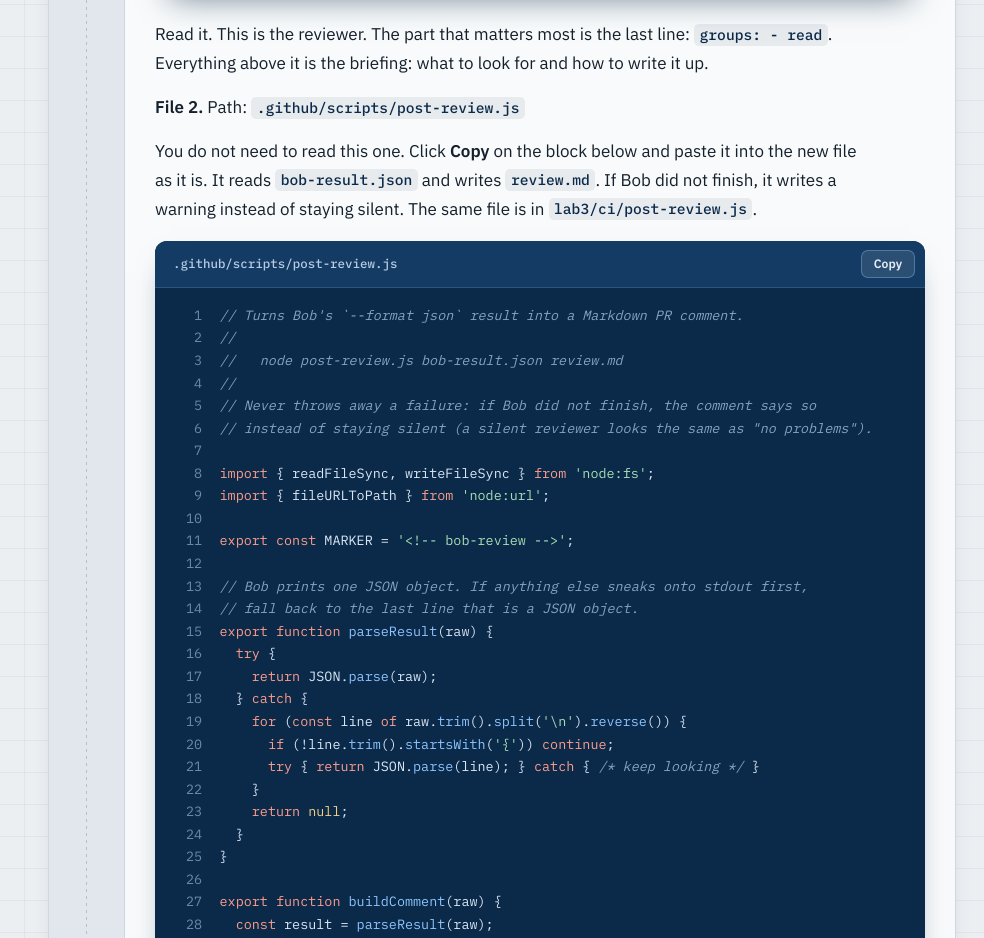
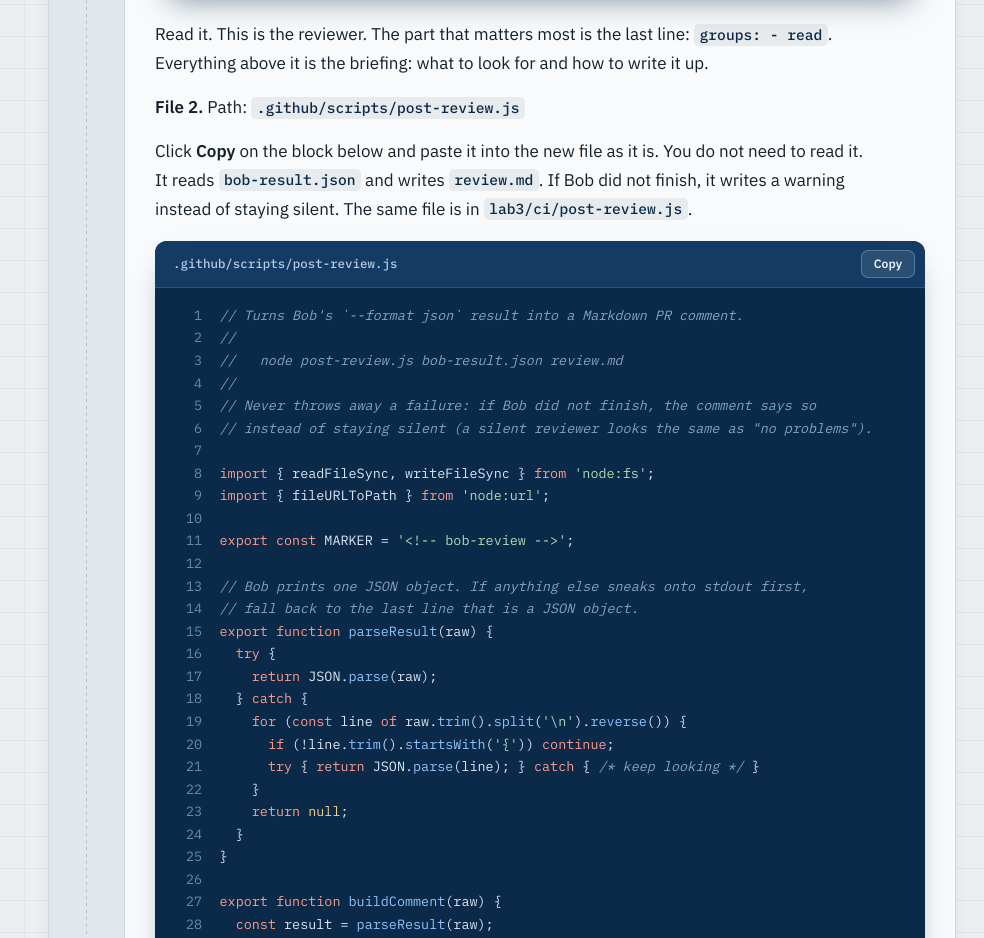
Before and after one commit to hagsmand/sgh-workshop, a plain HTML site: page site/lab-3.html in a window 1280 px wide. Shown: the part 4060-4998 px from the top of the page, without its empty margins (296-1280 px from the left). Drawn offline with Linux system fonts and the light colour scheme.

Commit message:
fix Lab3.3

```diff
--- a/site/lab-3.html
+++ b/site/lab-3.html
@@ -509,7 +509,7 @@ a.ext:hover .last::after, a.ext:hover:not(:has(.last))::after { opacity: 1; }
 </span><span class="l">      <span class="tk-p">- </span><span class="tk-s">read</span></span></code></pre></div>
 <p>Read it. This is the reviewer. The part that matters most is the last line: <code>groups: - read</code>. Everything above it is the briefing: what to look for and how to write it up.</p>
 <p><b>File 2.</b> Path: <code>.github/scripts/post-review.js</code></p>
-<p>You do not need to read this one. Click <b>Copy</b> on the block below and paste it into the new file as it is. It reads <code>bob-result.json</code> and writes <code>review.md</code>. If Bob did not finish, it writes a warning instead of staying silent. The same file is in <code>lab3/ci/post-review.js</code>.</p>
+<p>Click <b>Copy</b> on the block below and paste it into the new file as it is. You do not need to read it. It reads <code>bob-result.json</code> and writes <code>review.md</code>. If Bob did not finish, it writes a warning instead of staying silent. The same file is in <code>lab3/ci/post-review.js</code>.</p>
 <div class="code" data-copyable><div class="cap"><span class="name">.github/scripts/post-review.js</span><button class="copy" type="button">Copy</button></div><pre><code><span class="l"><span class="tk-c">// Turns Bob's `--format json` result into a Markdown PR comment.</span>
 </span><span class="l"><span class="tk-c">//</span>
 </span><span class="l"><span class="tk-c">//   node post-review.js bob-result.json review.md</span>
```
Also changed, not shown: build/pages/lab3.js.
